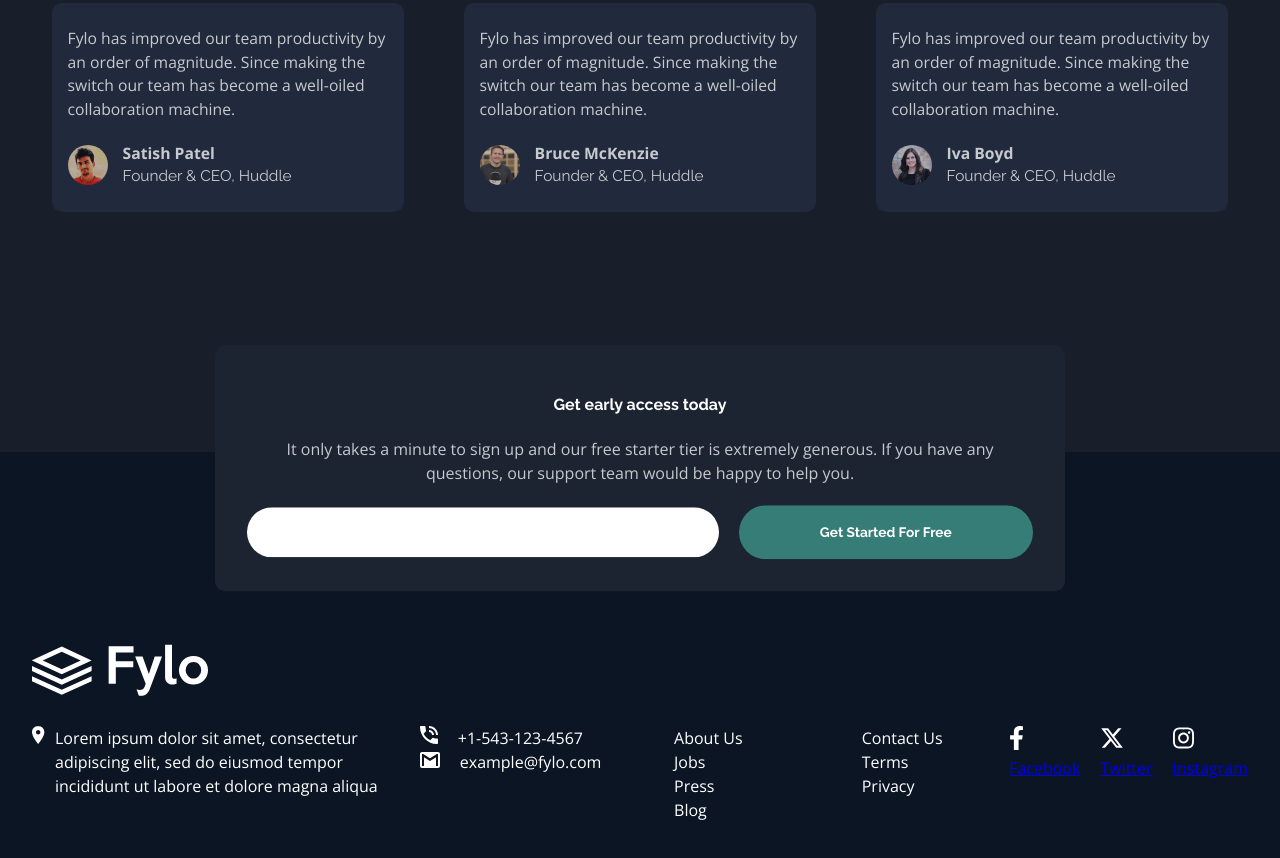
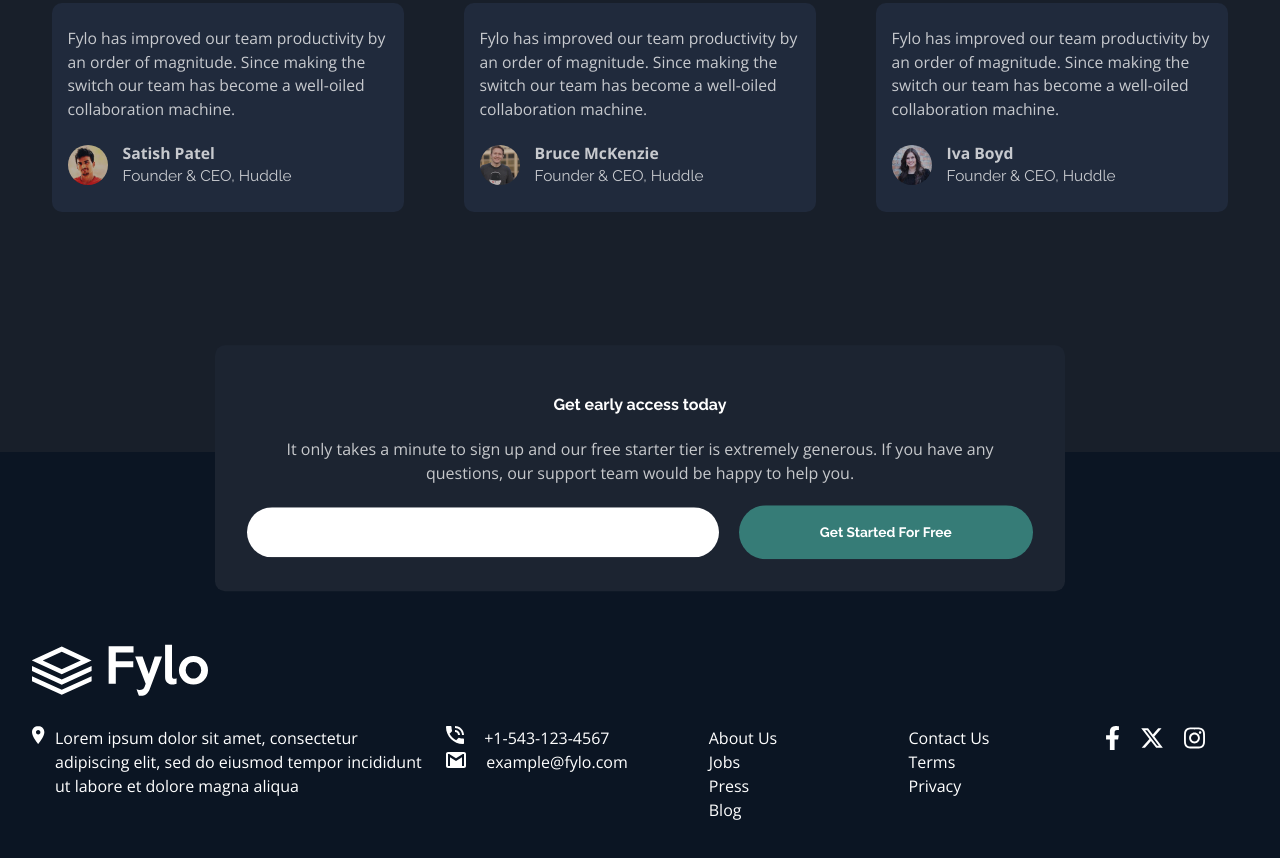
Before and after one commit to ofthewildfire/fem-fylo-landing-page, a website built with Vite: page index.html in a window 1280 px wide. Shown: the part 2068-2926 px from the top of the page. Built offline with nearby package versions, Linux system fonts and the light colour scheme.

Commit message:
error: hidden attr added

```diff
--- a/index.html
+++ b/index.html
@@ -355,7 +355,7 @@
               <path
                 d="M279.14 288l14.22-92.66h-88.91v-60.13c0-25.35 12.42-50.06 52.24-50.06h40.42V6.26S260.43 0 225.36 0c-73.22 0-121.08 44.38-121.08 124.72v70.62H22.89V288h81.39v224h100.17V288z" />
             </svg>
-            <span id="facebook-link">Facebook</span>
+            <span id="facebook-link" hidden>Facebook</span>
           </a></li>
         <li class="list-item"><a href="#" class="link-item" title="Twitter" aria-labelledby="twitter-link">
             <svg aria-hidden="true" focusable="false" xmlns="http://www.w3.org/2000/svg" viewBox="0 0 512 512">
@@ -363,7 +363,7 @@
               <path
                 d="M389.2 48h70.6L305.6 224.2 487 464H345L233.7 318.6 106.5 464H35.8L200.7 275.5 26.8 48H172.4L272.9 180.9 389.2 48zM364.4 421.8h39.1L151.1 88h-42L364.4 421.8z" />
             </svg>
-            <span id="twitter-link">Twitter</span>
+            <span id="twitter-link" hidden>Twitter</span>
           </a></li>
         <li class="list-item"><a href="#" class="link-item" title="Instagram" aria-labelledby="instagram-link">
             <svg aria-hidden="true" focusable="false" xmlns="http://www.w3.org/2000/svg" viewBox="0 0 448 512">
@@ -371,7 +371,7 @@
               <path
                 d="M224.1 141c-63.6 0-114.9 51.3-114.9 114.9s51.3 114.9 114.9 114.9S339 319.5 339 255.9 287.7 141 224.1 141zm0 189.6c-41.1 0-74.7-33.5-74.7-74.7s33.5-74.7 74.7-74.7 74.7 33.5 74.7 74.7-33.6 74.7-74.7 74.7zm146.4-194.3c0 14.9-12 26.8-26.8 26.8-14.9 0-26.8-12-26.8-26.8s12-26.8 26.8-26.8 26.8 12 26.8 26.8zm76.1 27.2c-1.7-35.9-9.9-67.7-36.2-93.9-26.2-26.2-58-34.4-93.9-36.2-37-2.1-147.9-2.1-184.9 0-35.8 1.7-67.6 9.9-93.9 36.1s-34.4 58-36.2 93.9c-2.1 37-2.1 147.9 0 184.9 1.7 35.9 9.9 67.7 36.2 93.9s58 34.4 93.9 36.2c37 2.1 147.9 2.1 184.9 0 35.9-1.7 67.7-9.9 93.9-36.2 26.2-26.2 34.4-58 36.2-93.9 2.1-37 2.1-147.8 0-184.8zM398.8 388c-7.8 19.6-22.9 34.7-42.6 42.6-29.5 11.7-99.5 9-132.1 9s-102.7 2.6-132.1-9c-19.6-7.8-34.7-22.9-42.6-42.6-11.7-29.5-9-99.5-9-132.1s-2.6-102.7 9-132.1c7.8-19.6 22.9-34.7 42.6-42.6 29.5-11.7 99.5-9 132.1-9s102.7-2.6 132.1 9c19.6 7.8 34.7 22.9 42.6 42.6 11.7 29.5 9 99.5 9 132.1s2.7 102.7-9 132.1z" />
             </svg>
-            <span id="instagram-link">Instagram</span>
+            <span id="instagram-link" hidden>Instagram</span>
           </a></li>
       </ul>
     </section>
```
